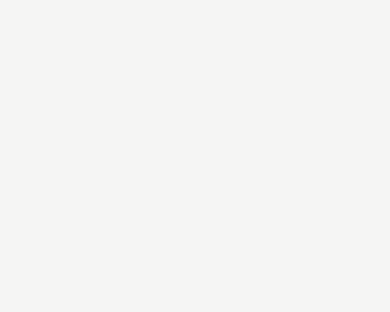
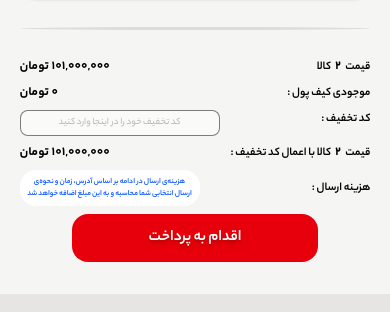
Before and after one commit to hoseinmohammadi-dev/ShopZamanIran, a Next.js app: page /basket in a window 390 px wide. Shown: the part 472-784 px from the top of the page. Built offline with nearby package versions, Linux system fonts and the light colour scheme.

Commit message:
responsive basket page

```diff
--- a/src/app/basket/page.jsx
+++ b/src/app/basket/page.jsx
@@ -42,7 +42,7 @@ export default function Basket() {
                     </div>
                 </div>
             ) : (
-                <section className="hidden md:block container mx-auto px-[5%] mt-8">
+                <section className="container mx-auto px-[5%] mt-8">
 
                     <div className="overflow-x-hidden border border-black/30 rounded-2xl shadow-sm">
                         <table className="w-full text-sm md:text-base text-right border-collapse">
@@ -113,7 +113,7 @@ export default function Basket() {
 
                     <div className="w-full h-[3px] md:h-1 lg:h-[5px] rounded-[1000%] bg-black/10 my-7 md:my-10 lg:my-13"></div>
 
-                    <div className="*:mb-2 text-[18px] font-bold">
+                    <div className="*:mb-2 text-[12px] md:text-[16px] lg:text-[18px] font-bold">
                         <div className="flex justify-between">
                             <div className="flex gap-1">
                                 <p>قیمت</p>
@@ -130,7 +130,7 @@ export default function Basket() {
                         </div>
                         <div className="flex justify-between">
                             <p>کد تخفیف :</p>
-                            <input type="text" placeholder="کد تخفیف خود را در اینجا وارد کنید" className="w-[25%] h-4 bg-stone-50 text-[14px] text-black/50 font-medium p-3 outline-0 border border-black/50 rounded-lg" />
+                            <input type="text" placeholder="کد تخفیف خود را در اینجا وارد کنید" className="w-[57%] md:w-[33%] lg:w-[25%] h-4 bg-stone-50 text-[10px] md:text-[12px] lg:text-[14px] text-black/50 font-medium p-3 outline-0 border border-black/50 rounded-lg text-center" />
                         </div>
                         <div className="flex justify-between">
                             <div className="flex gap-1">
@@ -144,7 +144,7 @@ export default function Basket() {
                         </div>
                         <div className="flex justify-between items-center">
                             <p>هزینه ارسال :</p>
-                            <div className="w-75 bg-white p-3 text-[12px] text-blue-600 text-center rounded-2xl">
+                            <div className="w-45 md:w-60 lg:w-75 bg-white p-1.5 md:p-2 lg:p-3 text-[8px] md:text-[10px] lg:text-[12px] text-blue-600 text-center rounded-2xl">
                                 <p>هزینه‌ی ارسال در ادامه بر اساس آدرس، زمان و نحوه‌ی ارسال انتخابی شما‌ محاسبه و به این مبلغ اضافه خواهد شد</p>
                             </div>
                         </div>
```
